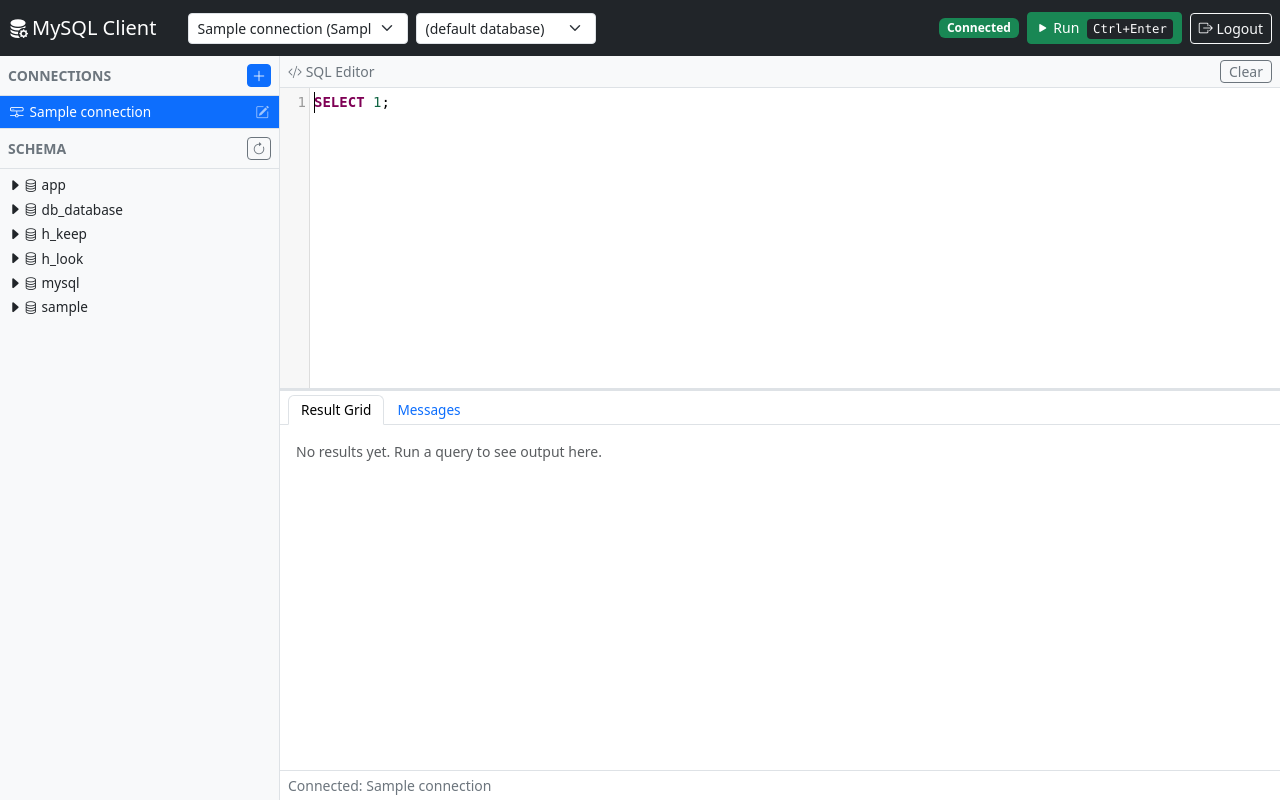
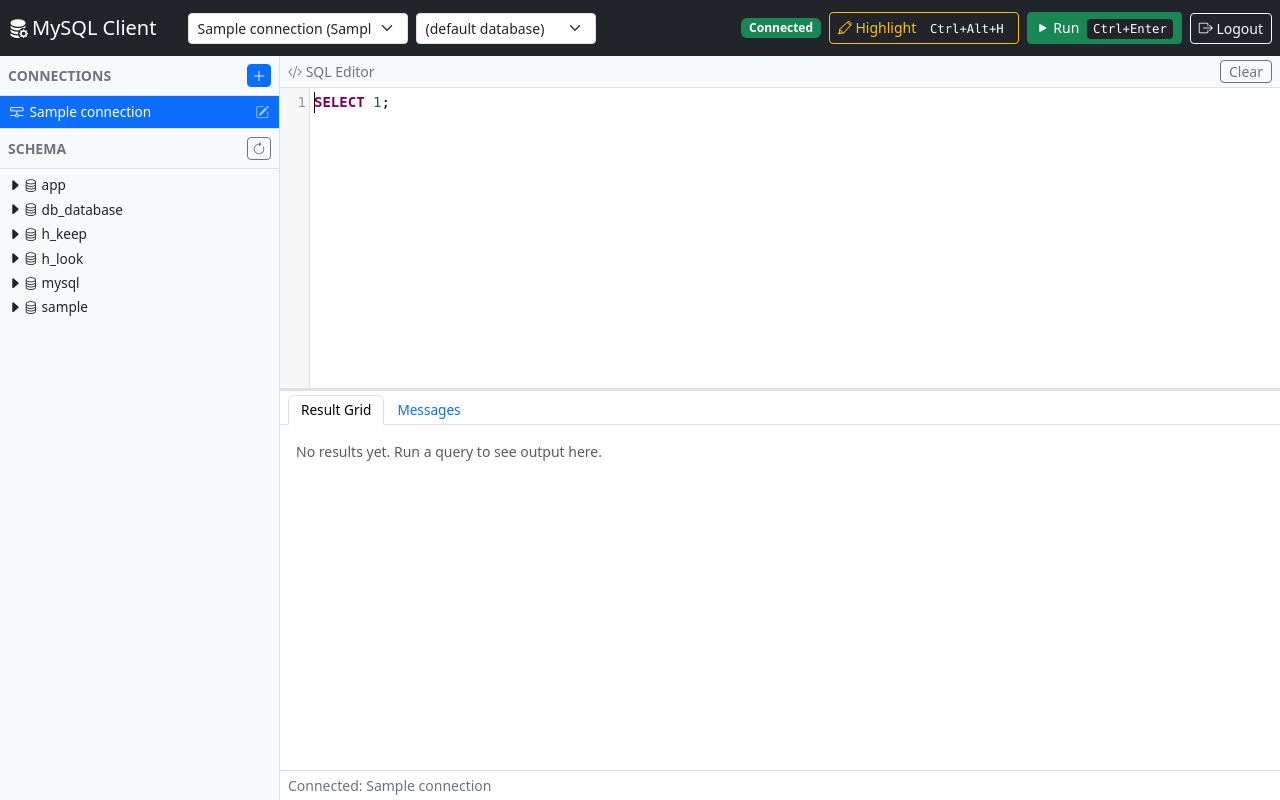
Before and after one commit to jsonerasga-glitch/mysql-compiler, a PHP site: page / in a window 1280 px wide. Run offline with PHP 8.4, Linux system fonts and the light colour scheme; the visitor is signed in with stand-in values (Sample User, id 1); tables that the repository leaves empty hold one stand-in row (values such as "Sample post"); a stand-in replaces the project's code that opens the database connection; some libraries are stand-ins or nearby versions.

Commit message:
Added highligh

```diff
--- a/assets/js/app.js
+++ b/assets/js/app.js
@@ -71,6 +71,8 @@
     extraKeys: {
       'Ctrl-Enter': runQuery,
       'Cmd-Enter': runQuery,
+      'Ctrl-Alt-H': highlightCurrentStatement,
+      'Cmd-Alt-H': highlightCurrentStatement,
     },
   });
 
@@ -78,6 +80,36 @@
     editor.setValue('');
     editor.focus();
   });
+
+  // ---------- highlight (select) statement at cursor ----------
+  // Selects the SQL statement the cursor is currently inside of, bounded by the
+  // nearest semicolons (or the start/end of the document) — same effect as dragging
+  // the mouse over it. runQuery() already runs the selection when one is present,
+  // so this lets a specific statement be run without manual drag-selecting.
+
+  function highlightCurrentStatement() {
+    const text = editor.getValue();
+    const cursorIndex = editor.indexFromPos(editor.getCursor());
+
+    const prevSemi = text.lastIndexOf(';', cursorIndex - 1);
+    const nextSemi = text.indexOf(';', cursorIndex);
+
+    let start = prevSemi === -1 ? 0 : prevSemi + 1;
+    let end = nextSemi === -1 ? text.length : nextSemi;
+
+    while (start < end && /\s/.test(text[start])) start++;
+    while (end > start && /\s/.test(text[end - 1])) end--;
+
+    if (start >= end) {
+      editor.focus();
+      return;
+    }
+
+    editor.setSelection(editor.posFromIndex(start), editor.posFromIndex(end));
+    editor.focus();
+  }
+
+  document.getElementById('btn-highlight-line').addEventListener('click', highlightCurrentStatement);
 
   // ---------- results tabs ----------
 
--- a/index.php
+++ b/index.php
@@ -34,6 +34,9 @@ require_login_page();
 
   <div class="ms-auto d-flex align-items-center gap-2 navbar-actions">
     <span id="connection-status" class="badge text-bg-secondary">Not connected</span>
+    <button id="btn-highlight-line" class="btn btn-outline-warning btn-sm" title="Highlight statement at cursor">
+      <i class="bi bi-highlighter"></i> Highlight <kbd class="ms-1 d-none d-sm-inline">Ctrl+Alt+H</kbd>
+    </button>
     <button id="btn-run" class="btn btn-success btn-sm" disabled>
       <i class="bi bi-play-fill"></i> Run <kbd class="ms-1 d-none d-sm-inline">Ctrl+Enter</kbd>
     </button>
```
